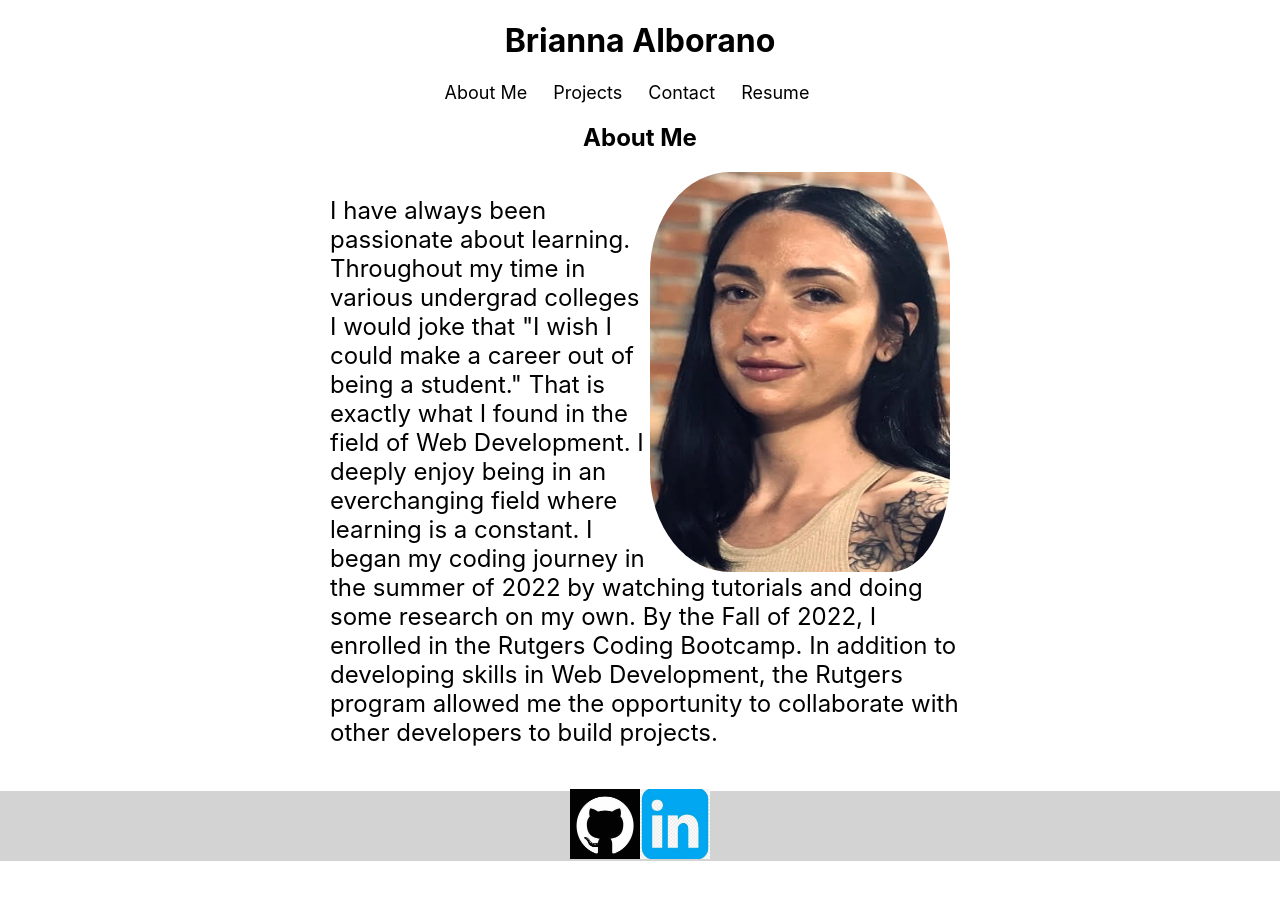
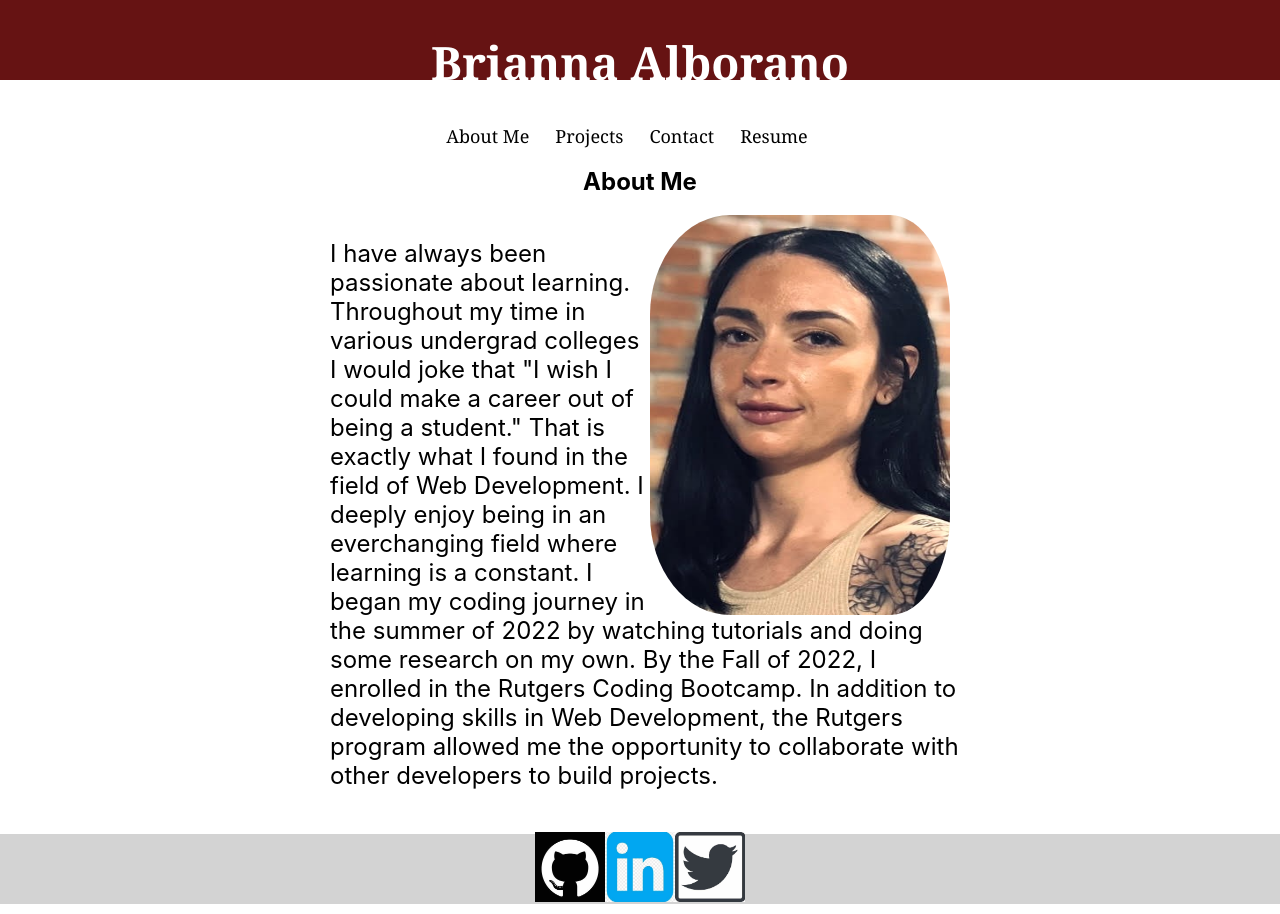
Before and after one commit to briannalbo/Portfolio-react, a React (Create React App) app in the folder portfolio/: page / in a window 1280 px wide. Before the commit the page ends 871 px from the top, so only its background shows below. Built offline with nearby package versions, Linux system fonts and the light colour scheme.

Commit message:
adds a little color to page, adds twitter logo with link to footer

```diff
--- a/portfolio/src/App.css
+++ b/portfolio/src/App.css
@@ -11,6 +11,18 @@
 
 .App header {
   display: flex;
+
+}
+header {
+  width: 100%;
+  text-align: center;
+  display: inline-block;
+  height: 80px;
+  background-color: rgb(102, 19, 19);
+  color: white;
+  font-family:Cambria, Cochin, Georgia, Times, 'Times New Roman', serif;
+  font-size: 23px;
+
 
 }
 
--- a/portfolio/src/components/footer.js
+++ b/portfolio/src/components/footer.js
@@ -1,6 +1,7 @@
 import React from 'react';
 import linked from './projectpics/linkin.jpg';
 import github from './projectpics/githublogo1.jpg';
+import twitter from './projectpics/twitter.png';
 
 const styles = {
     footer: {
@@ -28,6 +29,9 @@ function Footer() {
           <a href="https://www.linkedin.com/in/brianna-alborano-78710226b/" target="_blank"><img style= {styles.img}
             src={linked}
           ></img></a>
+          <a href="https://twitter.com/BriannaAlbo" target="_blank"><img style= {styles.img}
+            src={twitter}
+          ></img></a>
         </footer>
     );
 };
--- a/portfolio/src/components/header.js
+++ b/portfolio/src/components/header.js
@@ -1,14 +1,18 @@
 import React from 'react';
+import '../App.css';
 
 
 const styles = {
-    header: {
-        width: '100%',
-        textAlign: 'center',
-        display: 'inline-block',
-        height: '50px',
+    // header: {
+    //     width: '100%',
+    //     textAlign: 'center',
+    //     display: 'inline-block',
+    //     height: '80px',
+    //     backgroundColor: 'maroon',
+    //     color: 'white'
 
-    }
+
+    // }
 };
 
 
```
Also changed, not shown: portfolio/src/components/projectpics/twitter.png (added).
